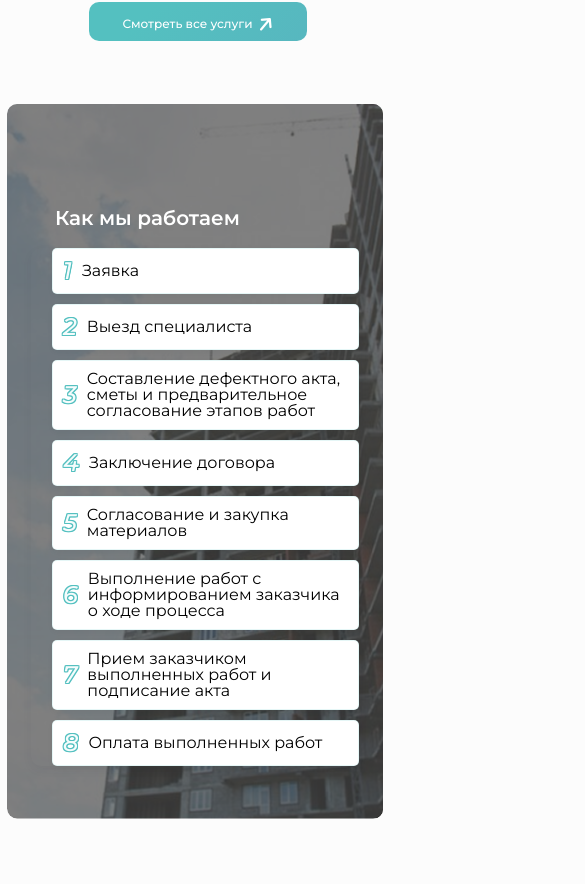
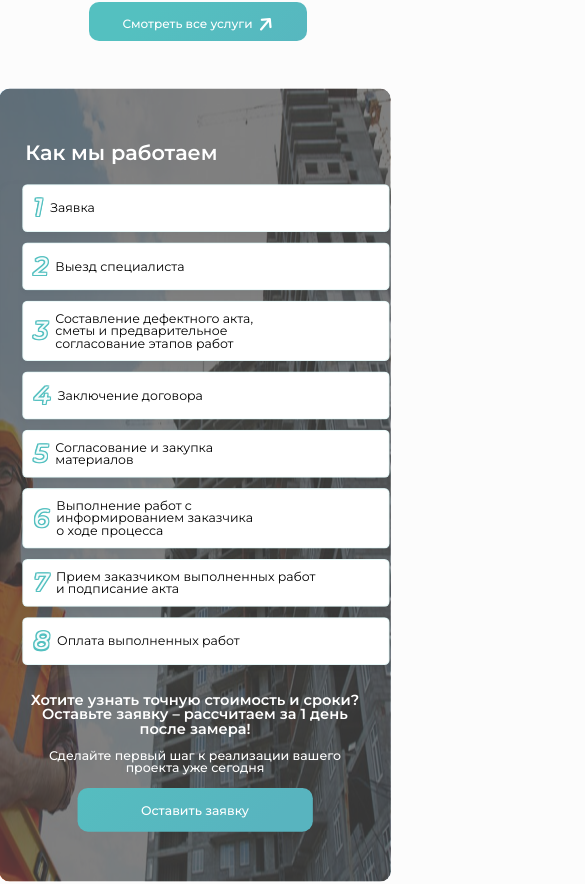
Before and after one commit to vasyavasya7628/TitStroyService1, a Next.js app: page / in a window 390 px wide. Shown: the part 2687-3571 px from the top of the page, 585 px wide, since content can reach past the window. Built offline with nearby package versions, Linux system fonts and the light colour scheme; no server answers.

Commit message:
dangerhtml

```diff
--- a/src/app/page.tsx
+++ b/src/app/page.tsx
@@ -209,7 +209,7 @@ export default function Home() {
                 <div className={styles.arrow} />
                 <WorkItem
                   number={3}
-                  text="Составление дефектного акта, сметы и предварительное согласование этапов работ"
+                  text="Составление дефектного акта, <br />сметы и предварительное <br />согласование этапов работ"
                 />
                 <div className={styles.arrow} />
                 <WorkItem number={4} text="Заключение договора" />
@@ -218,13 +218,13 @@ export default function Home() {
               <div className={styles.row}>
                 <WorkItem
                   number={5}
-                  text="Согласование и закупка материалов"
+                  text="Согласование и закупка <br />материалов"
                   min={true}
                 />
                 <div className={styles.arrow} />
                 <WorkItem
                   number={6}
-                  text="Выполнение работ с информированием заказчика о ходе процесса"
+                  text="Выполнение работ с <br />информированием заказчика <br />о ходе процесса"
                 />
                 <div className={styles.arrow} />
                 <WorkItem
@@ -236,6 +236,19 @@ export default function Home() {
                 <WorkItem number={8} text="Оплата выполненных работ" />
               </div>
             </div>
+
+            <span className={styles.mobile_text_white}>
+              Хотите узнать точную стоимость и сроки? Оставьте заявку –
+              рассчитаем за 1 день <br />
+              после замера!
+            </span>
+            <span className={styles.mobile_text_grey}>
+              Сделайте первый шаг к реализации вашего <br />
+              проекта уже сегодня
+            </span>
+            <button className={styles.button}>
+            Оставить заявку
+            </button>
 
             <img src="/img/work.png" alt="work" />
           </div>
--- a/src/components/Home/WorkItem/WorkItem.tsx
+++ b/src/components/Home/WorkItem/WorkItem.tsx
@@ -1,16 +1,19 @@
-import styles from '@style/Home/workItem.module.scss';
+import styles from "@style/Home/workItem.module.scss";
 
 type WorkItemProps = {
   number: number;
   text: string;
-    min?: boolean
+  min?: boolean;
 };
 
-export default function WorkItem({number, text, min}: WorkItemProps) {
+export default function WorkItem({ number, text, min }: WorkItemProps) {
   return (
     <div className={styles.item}>
       <div className={styles.number}>{number}</div>
-            <div className={min ? `${styles.text} ${styles.min}` : `${styles.text}`}>{text}</div>
+      <div
+        className={min ? `${styles.text} ${styles.min}` : styles.text}
+        dangerouslySetInnerHTML={{ __html: text }}
+      />
     </div>
-    )
+  );
 }
--- a/src/styles/Home/swiperProjects.module.scss
+++ b/src/styles/Home/swiperProjects.module.scss
@@ -156,16 +156,11 @@
       }
 
       .img {
-        height: 294px;
-        width: auto;
-        border-radius: 12px;
-        overflow: hidden;
-
-        img {
+        aspect-ratio: 229 / 238;
+        aspect-ratio: 7 / 3;
           width: 100%;
-          height: 100%;
-          object-fit: cover;
-        }
+          height: auto;
+          border-radius: 12px;
       }
 
       .actions {
--- a/src/styles/Home/workItem.module.scss
+++ b/src/styles/Home/workItem.module.scss
@@ -2,6 +2,9 @@
   display: flex;
   align-items: center;
   gap: 10px;
+  @media(max-width:900px){
+    gap: 7px;
+  }
 
   .number {
     font-style: italic;
@@ -38,7 +41,16 @@
     font-weight: 400;
     font-size: 16px;
     line-height: 100%;
+    @media(max-width:900px){
+      font-size: 12px;
+    }
+    br{
+      display: none;
+      @media (max-width:900px) {
+        display: block;
 
+      }
+    }
     &.min {
       max-width: 255px;
     }
--- a/src/styles/home.module.scss
+++ b/src/styles/home.module.scss
@@ -506,11 +506,13 @@
 
     position: relative;
     z-index: 1;
-
     border-radius: 10px;
     overflow: hidden;
     @media (max-width: 900px) {
-      padding: 52px 23px;
+      padding: 52px 0px;
+      padding-bottom: 90px;
+
+      scale: 1.041;
     }
     h2 {
       margin-left: 60px;
@@ -524,7 +526,65 @@
         font-size: 20px;
         margin-left: 25px;
         margin-bottom: 20px;
-        margin-top: 52px;
+      }
+    }
+    button {
+      display: none;
+
+      @media (max-width: 900px) {
+        display: block;
+        position: absolute;
+        left: 50%;
+        transform: translateX(-50%);
+        width: 60%;
+        height: 42px;
+        font-size: 12px;
+        color: white;
+        font-weight: 500;
+        border-radius: 10px;
+        text-align: center;
+        transition: all 0.3s ease-in;
+        background: linear-gradient(139.19deg, #54c0c0 -30.12%, #58b4bf 80.72%);
+
+      }
+
+      img {
+        max-width: 30%;
+        position: absolute;
+        top: 55%;
+        left: 0;
+        transform: translate(-50%, -50%);
+        padding-left: 6px;
+      }
+    }
+    span {
+      &.mobile_text_white {
+        display: none;
+
+        @media (max-width: 900px) {
+          display: block;
+          color: white;
+          text-align: center;
+          font-size: 14px;
+          line-height: 100%;
+          font-weight: 600;
+          padding: 25px 19px 13px 19px;
+        }
+      }
+
+      &.mobile_text_grey {
+        display: none;
+
+        @media (max-width: 900px) {
+          font-size: 12px;
+          font-weight: 500;
+
+          line-height: 100%;
+          display: block;
+          text-align: center;
+          color: white;
+          padding: 0px 19px 13px 19px;
+        }
       }
     }
 
@@ -608,12 +668,15 @@
       border-radius: 10px;
 
       transform: translate(-50%, -50%);
-      @media (max-width: 1160px) {
-        width: auto;
+
+      @media (max-width: 900px) {
+        aspect-ratio: 7 / 7;
+        position: absolute;
+        width: 175%;
         height: 100%;
+
       }
     }
-
     &::before {
       content: "";
       width: 100%;
```
Lines whose indentation alone changed are shown as unchanged.
